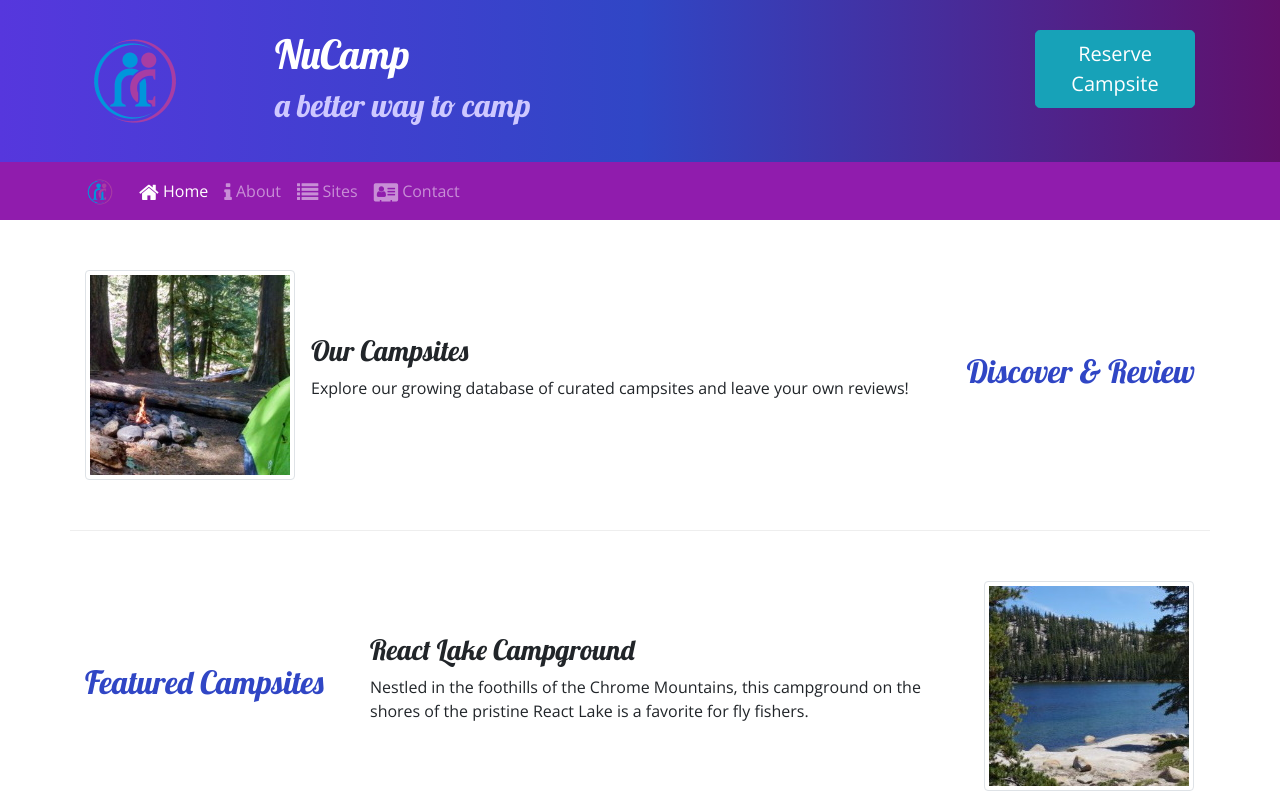
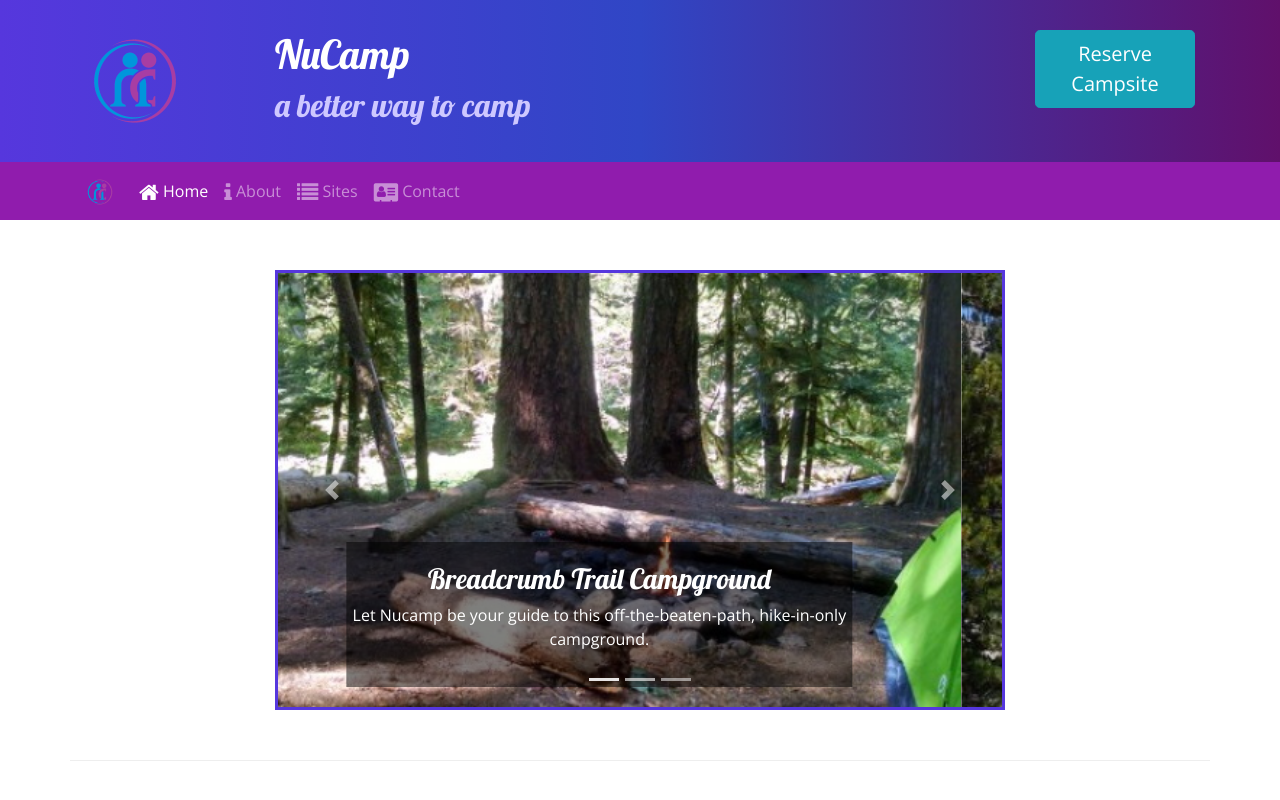
Before and after one commit to KarenJFP03/nucampsite, a website: page index.html in a window 1280 px wide. Shown: the top 800 px of the page. Drawn offline with nearby package versions, Linux system fonts and the light colour scheme.

Commit message:
Carousel

```diff
--- a/css/styles.css
+++ b/css/styles.css
@@ -35,3 +35,11 @@ header h2 {
 .navbar-dark {
     background-color: #901CAD;
 }
+
+.carousel-caption {
+    background-color: rgba(0, 0, 0, 0.5);
+}
+
+.carousel {
+    border: solid #5637DD;
+}
--- a/index.html
+++ b/index.html
@@ -55,6 +55,52 @@
     </nav>
 
 <div class="container">
+
+    <div class="row row-content">
+        <div class="col-md-8 mx-auto">
+            <div id="homeCarousel" class="carousel slide" data-ride="carousel">
+                <ol class="carousel-indicators">
+                    <li data-target="#homeCarousel" data-slide-to="0" class="active"></li>
+                    <li data-target="#homeCarousel" data-slide-to="1"></li>
+                    <li data-target="#homeCarousel" data-slide-to="2"></li>
+                </ol>
+                <div class="carousel-inner">
+                    <div class="carousel-item active">
+                        <img class="d-block w-100" src="img/breadcrumb-trail.jpg" alt="Breadcrumb Trail Campground" />
+                        <div class="carousel-caption">
+                            <h3>Breadcrumb Trail Campground</h3>
+                            <p class="d-none d-sm-block">Let Nucamp be your guide to this off-the-beaten-path, hike-in-only campground.</p>
+                        </div>
+                    </div>
+                    <div class="carousel-item">
+                        <img class="d-block w-100" src="img/react-lake.jpg" alt="React Lake Campground" />
+                        <div class="carousel-caption">
+                            <h3>React Lake Campground</h3>
+                            <p class="d-none d-sm-block">LNestled in the foothills of the Chrome Mountains, this campground on the shores of the pristine React Lake is a favorite for fly fishers.</p>
+                        </div>
+                    </div>
+                    <div class="carousel-item">
+                        <img class="d-block w-100" src="img/chrome-river.jpg" alt="Chrome River Campground" />
+                        <div class="carousel-caption">
+                            <h3>Chome River Campground</h3>
+                            <p class="d-none d-sm-block">Spend a few sunny days and starry nights beneath a canopy of old-growth firs at this enchanting spot by the Chrome River.</p>
+                        </div>
+                    </div>
+                </div>
+                <a class="carousel-control-prev" href="#homeCarousel" role="button" data-slide="prev">
+                    <span class="carousel-control-prev-icon"></span>
+                    <span class="sr-only">Previous</span>
+                </a>
+                <a class="carousel-control-next" href="#homeCarousel" role="button" data-slide="next">
+                    <span class="carousel-control-next-icon"></span>
+                    <span class="sr-only">Next</span>
+                </a>
+
+            </div>
+        </div>
+
+    </div>
+
     <div class="row row-content align-items-center">
         <div class="col-sm-4 order-sm-last col-md-3">
             <h2 class="text-sm-right">Discover & Review</h2>
```
